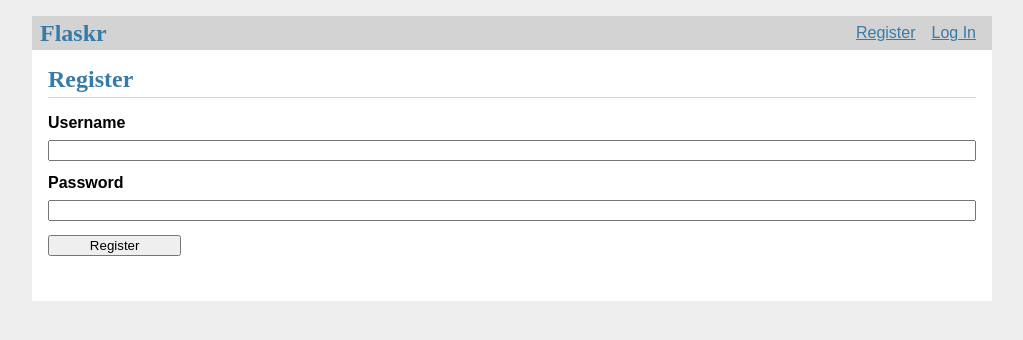
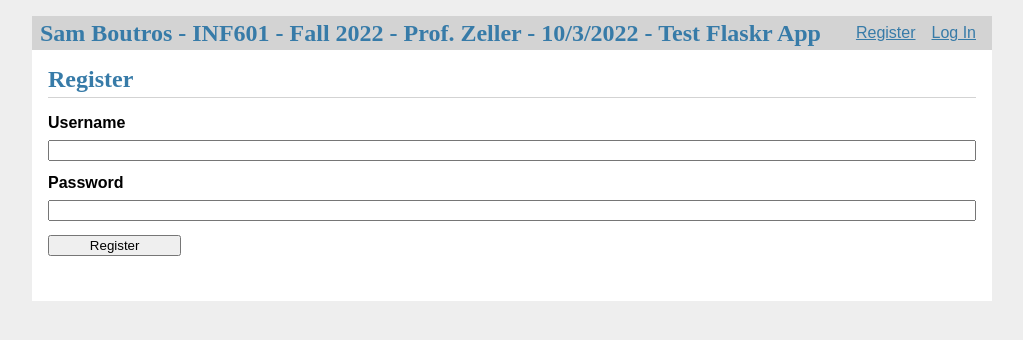
Before and after one commit to Sambsamb/SBminiproject3-Flaskr, a Flask app: page /auth/register in a window 1280 px wide. Shown: the top 340 px of the page, without its empty margins (128-1151 px from the left). Run offline with Flask 2, Linux system fonts and the light colour scheme.

Commit message:
SB - 10/6/22

```diff
--- a/flaskr/templates/base.html
+++ b/flaskr/templates/base.html
@@ -1,8 +1,8 @@
 <!doctype html>
-<title>{% block title %}Sam Boutros - INF601 - Fall 2022 - Prof. Zeller - Test Flaskr App{% endblock %} </title>
+<title>{% block title %}This shows up no where!!!???{% endblock %} </title>
 <link rel="stylesheet" href="{{ url_for('static', filename='style.css') }}">
 <nav>
-  <h1>Flaskr</h1>
+  <h1>Sam Boutros - INF601 - Fall 2022 - Prof. Zeller - 10/3/2022 - Test Flaskr App</h1>
   <ul>
     {% if g.user %}
       <li><span>{{ g.user['username'] }}</span>
```
